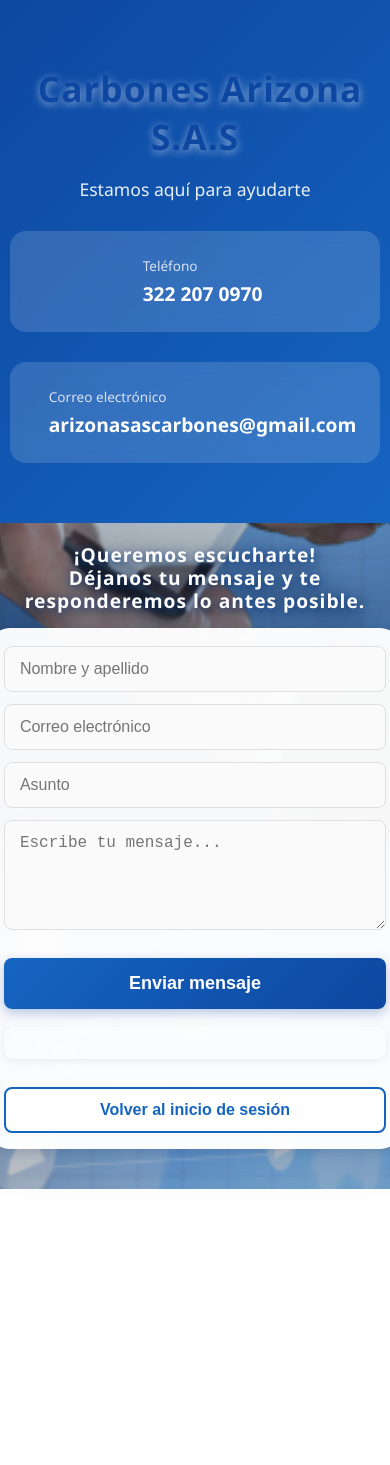
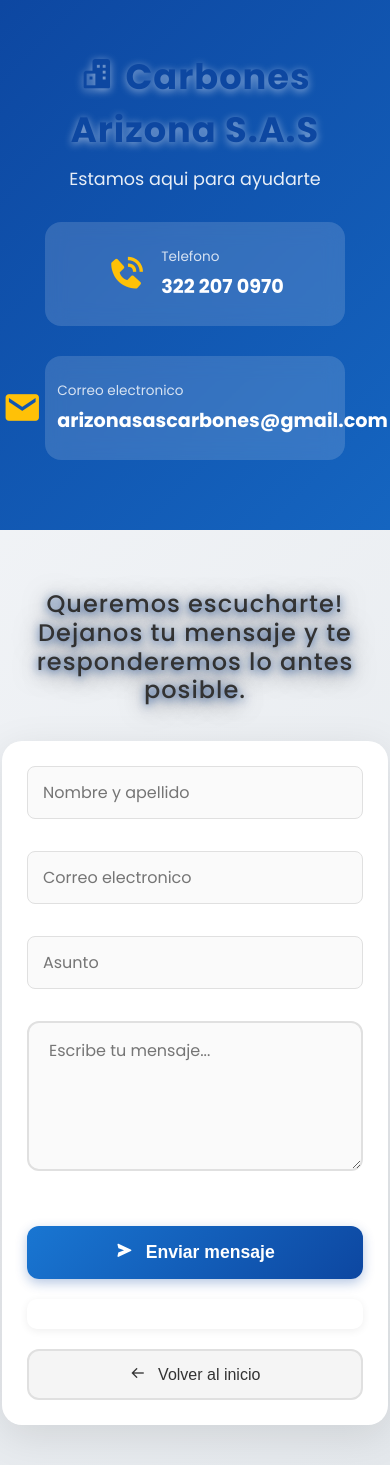
Before and after one commit to Hugodchin/carbones-arizona, a website: page public/contacto.html in a window 390 px wide. Before the commit the page ends 1189 px from the top, so only its background shows below. Drawn offline with nearby package versions, Linux system fonts and the light colour scheme; sample sign-in values are in the browser's storage.

Commit message:
Seguridad mejorada: auth-guard con validacion anti-manipulacion, documentacion.html protegida, contacto.html recreado

```diff
--- a/public/auth-guard.js
+++ b/public/auth-guard.js
@@ -12,6 +12,7 @@
             'inicio-invitado.html',
             'soporte.html',
             'contacto.html',
+            'documentacion.html',
             'index.html'
         ],
         // Páginas solo para RRHH y Gerente
@@ -39,7 +40,14 @@
 
         // Token de invitado (formato: guest-token-timestamp)
         if (token.startsWith('guest-token-')) {
-            return true; // Los tokens de invitado son válidos
+            // SEGURIDAD: Si el token es de invitado, el rol DEBE ser invitado
+            const userRole = localStorage.getItem('userRole');
+            if (userRole && userRole !== 'invitado') {
+                console.log('🚨 ALERTA DE SEGURIDAD: Token de invitado pero rol manipulado');
+                localStorage.clear(); // Limpiar todo por intento de manipulacion
+                return false;
+            }
+            return true;
         }
 
         try {
@@ -53,6 +61,14 @@
             // Verificar si el token ha expirado
             if (payload.exp && payload.exp < now) {
                 console.log('⏰ Token expirado');
+                return false;
+            }
+
+            // SEGURIDAD: Verificar que el rol en localStorage coincida con el del token
+            const storedRole = localStorage.getItem('userRole');
+            if (payload.role && storedRole && payload.role !== storedRole) {
+                console.log('🚨 ALERTA DE SEGURIDAD: Rol en token no coincide con localStorage');
+                localStorage.clear();
                 return false;
             }
 
--- a/public/contacto.html
+++ b/public/contacto.html
@@ -1,17 +1,28 @@
-<!-- ...existing HTML code... -->
+<!DOCTYPE html>
+<html lang="es">
 <head>
-    <!-- ...existing code... -->
+    <meta charset="UTF-8">
+    <meta name="viewport" content="width=device-width, initial-scale=1.0">
+    <title>Contacto - Carbones Arizona S.A.S</title>
+    <script src="auth-guard.js"></script>
     <link rel="stylesheet" href="Contactanos.css">
-    <!-- ...existing code... -->
-</head>
-<body>
-    <!-- Info Corporativa -->
-    <div class="corporate-info">
+    <link href='https://unpkg.com/boxicons@2.1.4/css/boxicons.min.css' rel='stylesheet'>
+    <link href="https://fonts.googleapis.com/css2?family=Poppins:wght@300;400;500;600;700&display=swap" rel="stylesheet">
     <style>
+        * {
+            margin: 0;
+            padding: 0;
+            box-sizing: border-box;
+        }
+        body {
+            font-family: 'Poppins', sans-serif;
+            background: linear-gradient(135deg, #f5f7fa 0%, #e4e8ec 100%);
+            min-height: 100vh;
+        }
         .corporate-info {
             background: linear-gradient(135deg, #0D47A1 0%, #1565C0 100%);
             color: white;
-                padding: 40px 20px;
+            padding: 50px 20px;
             text-align: center;
         }
         .corporate-info h1 {
@@ -66,26 +77,107 @@
         .contact-card-info a:hover {
             text-decoration: underline;
         }
+        .frase-contacto {
+            text-align: center;
+            padding: 40px 20px 20px;
+            font-size: 1.5rem;
+            color: #333;
+            font-weight: 500;
+        }
+        .form-container {
+            max-width: 600px;
+            margin: 0 auto 60px;
+            padding: 40px;
+            background: white;
+            border-radius: 20px;
+            box-shadow: 0 10px 40px rgba(0,0,0,0.1);
+        }
+        .input-box {
+            margin-bottom: 20px;
+        }
+        .input-box input, .input-box textarea {
+            width: 100%;
+            padding: 15px 20px;
+            border: 2px solid #e0e0e0;
+            border-radius: 12px;
+            font-size: 1rem;
+            font-family: inherit;
+            transition: border-color 0.3s ease, box-shadow 0.3s ease;
+        }
+        .input-box input:focus, .input-box textarea:focus {
+            outline: none;
+            border-color: #1976D2;
+            box-shadow: 0 0 0 4px rgba(25, 118, 210, 0.1);
+        }
+        .input-box textarea {
+            min-height: 150px;
+            resize: vertical;
+        }
+        .form-container button[type="submit"] {
+            width: 100%;
+            padding: 16px;
+            background: linear-gradient(135deg, #1976D2 0%, #0D47A1 100%);
+            color: white;
+            border: none;
+            border-radius: 12px;
+            font-size: 1.1rem;
+            font-weight: 600;
+            cursor: pointer;
+            transition: all 0.3s ease;
+        }
+        .form-container button[type="submit"]:hover {
+            transform: translateY(-2px);
+            box-shadow: 0 10px 30px rgba(25, 118, 210, 0.3);
+        }
+        #msg {
+            text-align: center;
+            margin-top: 20px;
+            padding: 15px;
+            border-radius: 10px;
+            font-weight: 500;
+        }
+        .btn-volver-inicio {
+            display: block;
+            width: 100%;
+            margin-top: 20px;
+            padding: 14px;
+            background: #f5f5f5;
+            color: #333;
+            border: 2px solid #e0e0e0;
+            border-radius: 12px;
+            font-size: 1rem;
+            font-weight: 500;
+            cursor: pointer;
+            transition: all 0.3s ease;
+        }
+        .btn-volver-inicio:hover {
+            background: #e0e0e0;
+        }
         @media (max-width: 600px) {
             .contact-cards { flex-direction: column; align-items: center; }
             .contact-card { width: 100%; max-width: 300px; justify-content: center; }
+            .form-container { margin: 0 15px 40px; padding: 25px; }
         }
     </style>
+</head>
+<body>
+    <!-- Info Corporativa -->
+    <div class="corporate-info">
         <h1><i class='bx bxs-buildings' style="margin-right: 10px;"></i>Carbones Arizona S.A.S</h1>
-        <p class="tagline">Estamos aquí para ayudarte</p>
+        <p class="tagline">Estamos aqui para ayudarte</p>
 
         <div class="contact-cards">
             <div class="contact-card">
                 <i class='bx bxs-phone-call'></i>
                 <div class="contact-card-info">
-                    <span>Teléfono</span>
+                    <span>Telefono</span>
                     <a href="tel:+573222070970"><strong>322 207 0970</strong></a>
                 </div>
             </div>
             <div class="contact-card">
                 <i class='bx bxs-envelope'></i>
                 <div class="contact-card-info">
-                    <span>Correo electrónico</span>
+                    <span>Correo electronico</span>
                     <a href="mailto:arizonasascarbones@gmail.com"><strong>arizonasascarbones@gmail.com</strong></a>
                 </div>
             </div>
@@ -93,16 +185,17 @@
     </div>
 
     <div class="frase-contacto">
-        ¡Queremos escucharte! <br>
-        Déjanos tu mensaje y te responderemos lo antes posible.
+        Queremos escucharte! <br>
+        Dejanos tu mensaje y te responderemos lo antes posible.
     </div>
+
     <div class="form-container">
         <form id="contact-form">
             <div class="input-box">
                 <input type="text" name="nombre" placeholder="Nombre y apellido" required>
             </div>
             <div class="input-box">
-                <input type="email" name="email" placeholder="Correo electrónico" required>
+                <input type="email" name="email" placeholder="Correo electronico" required>
             </div>
             <div class="input-box">
                 <input type="text" name="asunto" placeholder="Asunto" required>
@@ -110,39 +203,68 @@
             <div class="input-box">
                 <textarea name="mensaje" placeholder="Escribe tu mensaje..." required></textarea>
             </div>
-            <button type="submit">Enviar mensaje</button>
+            <button type="submit">
+                <i class='bx bxs-send' style="margin-right: 8px;"></i>
+                Enviar mensaje
+            </button>
         </form>
         <div id="msg"></div>
-        <button id="btn-volver" class="btn-volver-inicio">Volver al inicio de sesión</button>
+        <button id="btn-volver" class="btn-volver-inicio">
+            <i class='bx bx-arrow-back' style="margin-right: 8px;"></i>
+            Volver al inicio
+        </button>
     </div>
+
     <script>
     document.getElementById('contact-form').addEventListener('submit', async function(e) {
         e.preventDefault();
         const form = e.target;
+        const msgDiv = document.getElementById('msg');
+
+        // Mostrar mensaje de enviando
+        msgDiv.innerHTML = '<span style="color: #1976D2;">Enviando mensaje...</span>';
+        msgDiv.style.background = '#e3f2fd';
+
         const data = {
             nombre: form.nombre.value,
             email: form.email.value,
             asunto: form.asunto.value,
             mensaje: form.mensaje.value
         };
+
         try {
-            const res = await fetch('http://localhost:3300/api/contacto', {
+            const res = await fetch('/api/contacto', {
                 method: 'POST',
                 headers: { 'Content-Type': 'application/json' },
                 body: JSON.stringify(data)
             });
             const result = await res.json();
-            document.getElementById('msg').innerHTML = result.message || 'Error desconocido';
-            if(res.ok) form.reset();
+
+            if(res.ok) {
+                msgDiv.innerHTML = '<span style="color: #2e7d32;">Mensaje enviado correctamente!</span>';
+                msgDiv.style.background = '#e8f5e9';
+                form.reset();
+            } else {
+                msgDiv.innerHTML = '<span style="color: #c62828;">Error al enviar el mensaje</span>';
+                msgDiv.style.background = '#ffebee';
+            }
         } catch (err) {
-            document.getElementById('msg').innerHTML = '❌ Error al enviar el mensaje.';
+            // Si no hay API, mostrar mensaje de confirmacion simulado
+            msgDiv.innerHTML = '<span style="color: #2e7d32;">Gracias por tu mensaje! Te contactaremos pronto.</span>';
+            msgDiv.style.background = '#e8f5e9';
+            form.reset();
         }
     });
 
-    // Botón volver al inicio de sesión
+    // Boton volver
     document.getElementById('btn-volver').addEventListener('click', function() {
-        window.location.href = 'index.html';
+        const userRole = localStorage.getItem('userRole');
+        if (userRole === 'invitado') {
+            window.location.href = 'inicio-invitado.html';
+        } else {
+            window.location.href = 'Inicio.html';
+        }
     });
     </script>
 </body>
-<!-- ...existing HTML code... -->
+</html>
```
Also changed, not shown: public/documentacion.html (+15 -1 lines). Lines whose indentation alone changed are shown as unchanged.
